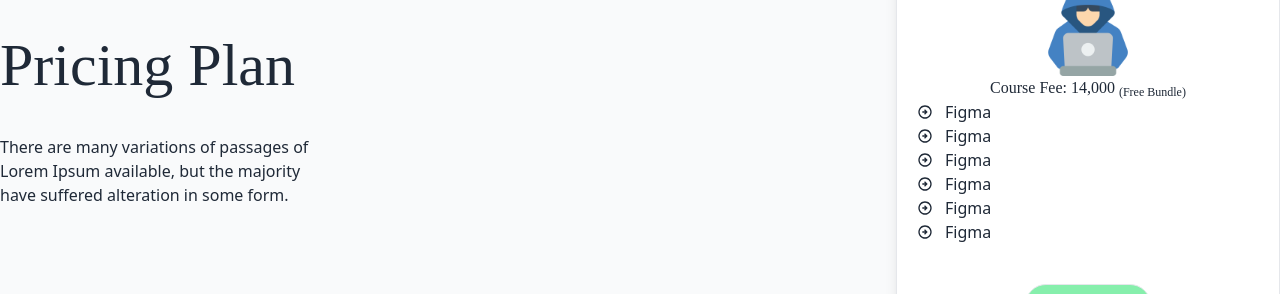
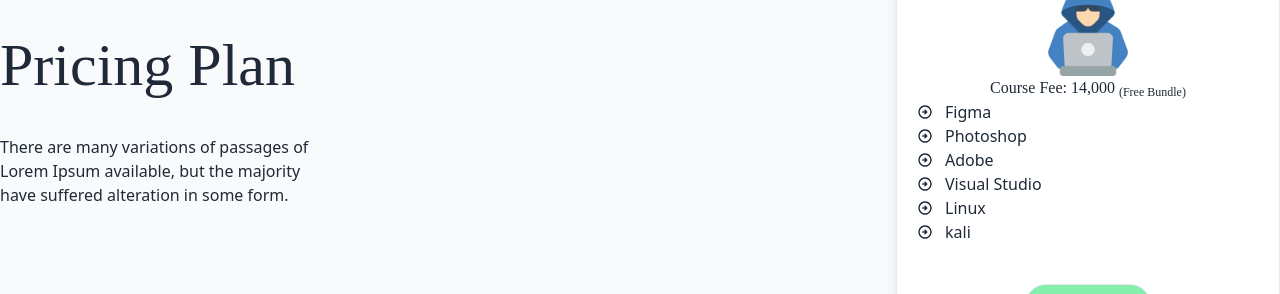
Before and after one commit to MdMehedi-Hasan/Arenainhouse-singlepage, a React (Create React App) app: page / in a window 1280 px wide. Shown: the part 5240-5534 px from the top of the page. Built offline with nearby package versions, Linux system fonts and the light colour scheme.

Commit message:
link added

```diff
--- a/src/Components/Price.js
+++ b/src/Components/Price.js
@@ -17,13 +17,13 @@
                         <h1 className='text-center'>Course Fee: 14,000 <sub>(Free Bundle)</sub></h1>
                         <ul className='w-full pl-5'>
                             <li className='flex items-center gap-3'><div><Icon icon="material-symbols:arrow-circle-right-outline" /></div><div>Figma</div></li>
-                            <li className='flex items-center gap-3'><div><Icon icon="material-symbols:arrow-circle-right-outline" /></div><div>Figma</div></li>
-                            <li className='flex items-center gap-3'><div><Icon icon="material-symbols:arrow-circle-right-outline" /></div><div>Figma</div></li>
-                            <li className='flex items-center gap-3'><div><Icon icon="material-symbols:arrow-circle-right-outline" /></div><div>Figma</div></li>
-                            <li className='flex items-center gap-3'><div><Icon icon="material-symbols:arrow-circle-right-outline" /></div><div>Figma</div></li>
-                            <li className='flex items-center gap-3'><div><Icon icon="material-symbols:arrow-circle-right-outline" /></div><div>Figma</div></li>
+                            <li className='flex items-center gap-3'><div><Icon icon="material-symbols:arrow-circle-right-outline" /></div><div>Photoshop</div></li>
+                            <li className='flex items-center gap-3'><div><Icon icon="material-symbols:arrow-circle-right-outline" /></div><div>Adobe</div></li>
+                            <li className='flex items-center gap-3'><div><Icon icon="material-symbols:arrow-circle-right-outline" /></div><div>Visual Studio</div></li>
+                            <li className='flex items-center gap-3'><div><Icon icon="material-symbols:arrow-circle-right-outline" /></div><div>Linux</div></li>
+                            <li className='flex items-center gap-3'><div><Icon icon="material-symbols:arrow-circle-right-outline" /></div><div>kali</div></li>
                         </ul>
-                        <button type="" className='border rounded-full p-2 bg-green-300 w-fit my-10'>ENROLL NOW!</button>
+                        <a href="https://arenawebsecurity.net/admission"><button type="" className='border rounded-full p-2 bg-green-300 w-fit my-10'>ENROLL NOW!</button></a>
                     </div>
                 </div>
             </div>
```
